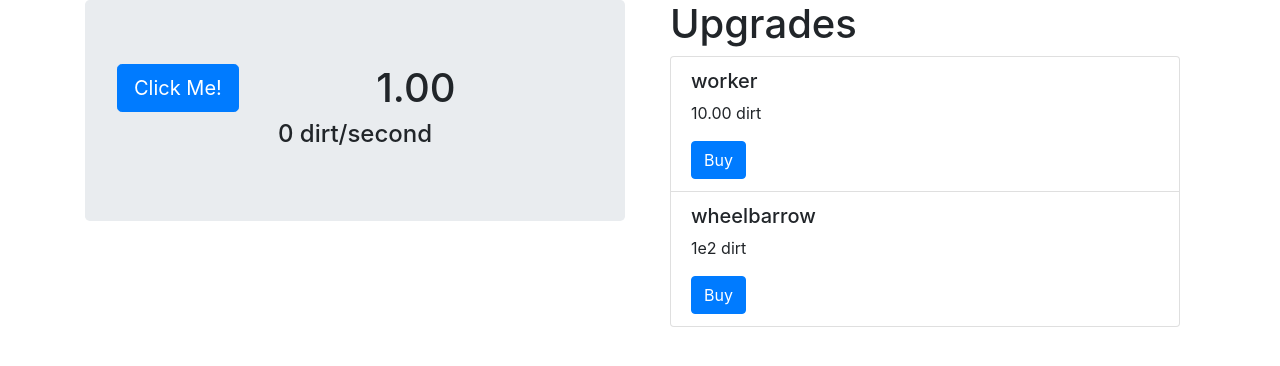
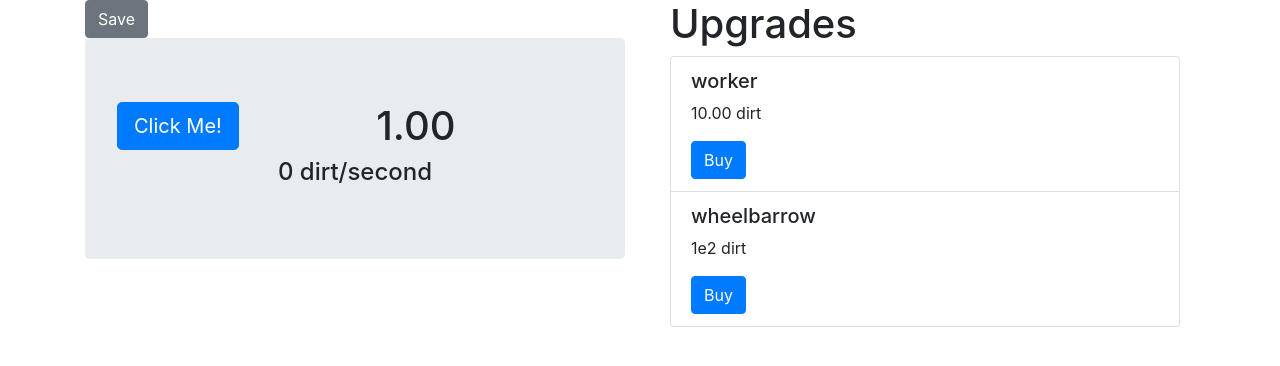
Before and after one commit to garritfra/idleExcavator, a React app: page / in a window 1280 px wide. Shown: the top 366 px of the page. Built offline with nearby package versions, Linux system fonts and the light colour scheme.

Commit message:
save cookie option

```diff
--- a/src/app/game/GameComponent.js
+++ b/src/app/game/GameComponent.js
@@ -1,7 +1,8 @@
 import React, { Component } from "react";
-import { Container, Row, Col } from "reactstrap";
+import { Container, Row, Col, Button } from "reactstrap";
 import DirtComponent from "./dirtComponent/DirtComponent";
 import UpgradesListComponent from "./upgradesComponent/UpgradesListComponent";
+import Game from "./Game";
 
 export default class GameComponent extends Component {
   constructor(props) {
@@ -9,11 +10,17 @@ export default class GameComponent extends Component {
     this.props = props;
   }
 
+  handleSave() {
+    document.cookie = "game= " + JSON.stringify(Game.getInstance());
+    alert("Game has been saved");
+  }
+
   render() {
     return (
       <Container>
         <Row>
           <Col>
+            <Button onClick={this.handleSave}>Save</Button>
             <DirtComponent />
           </Col>
           <Col>
```
